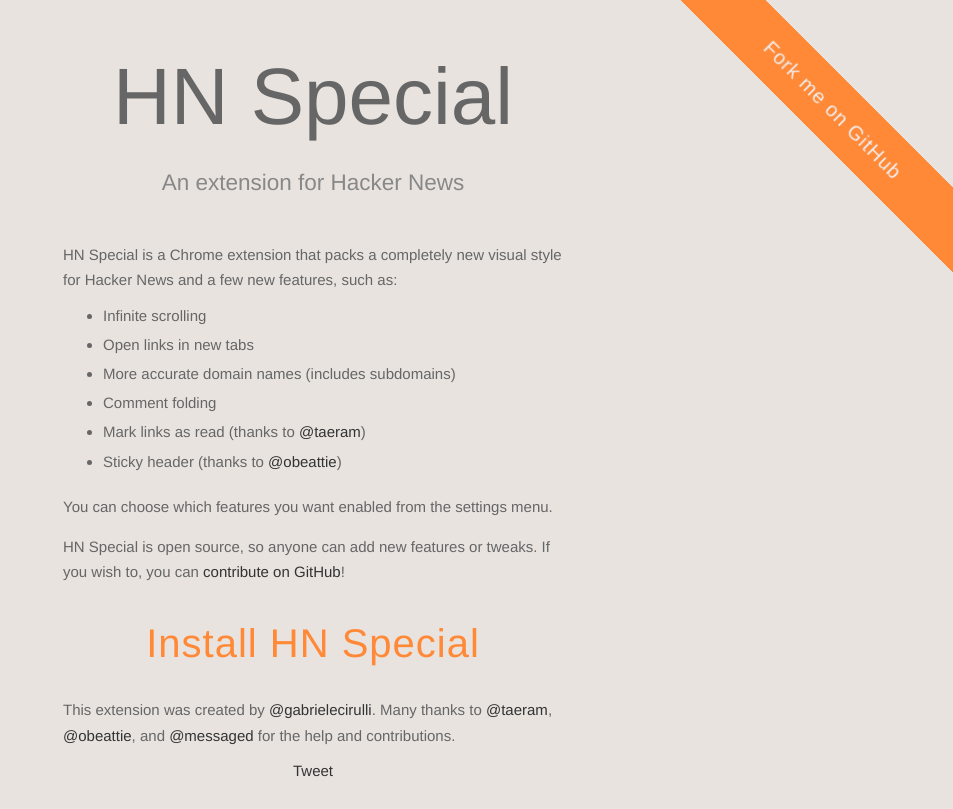
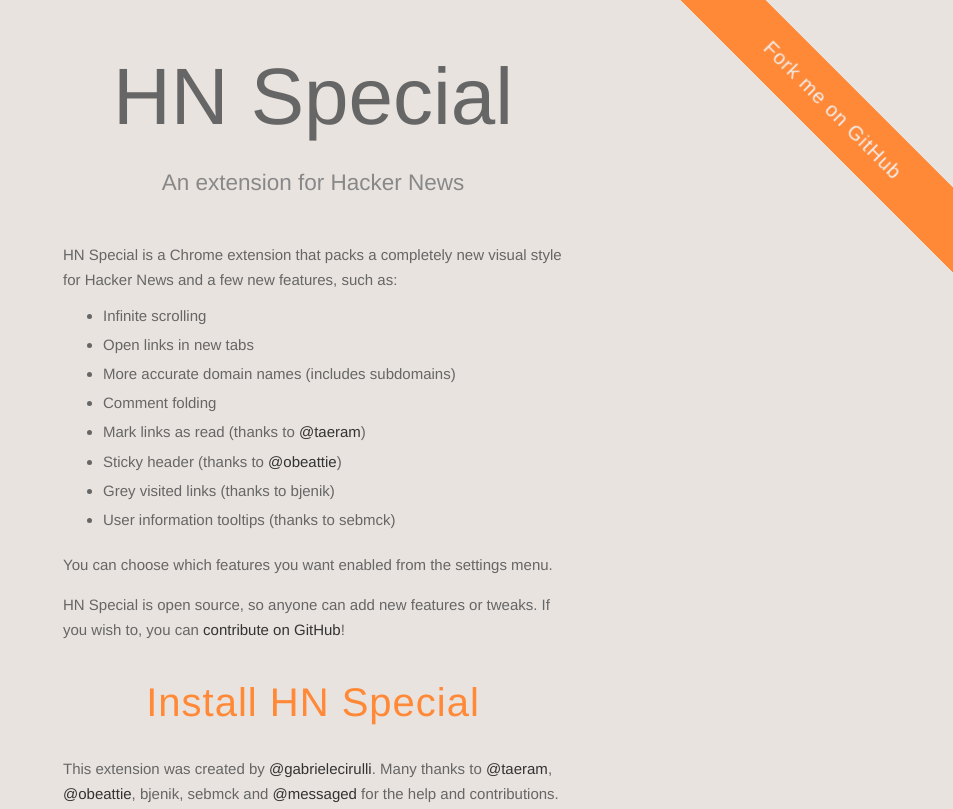
Before and after one commit to gabrielecirulli/hn-special, a plain HTML site: page index.html in a window 1280 px wide. Shown: the top 809 px of the page, without its empty margins (327-1280 px from the left). Drawn offline with Linux system fonts and the light colour scheme.

Commit message:
add credits for new features

```diff
--- a/index.html
+++ b/index.html
@@ -20,11 +20,13 @@
           <li>Comment folding</li>
           <li>Mark links as read (thanks to <a href="https://twitter.com/taeram/" target="_blank">@taeram</a>)</li>
           <li>Sticky header (thanks to <a href="https://twitter.com/obeattie" target="_blank">@obeattie</a>)</li>
+          <li>Grey visited links (thanks to bjenik)</li>
+          <li>User information tooltips (thanks to sebmck)</li>
         </ul>
         <p>You can choose which features you want enabled from the settings menu.</p>
         <p>HN Special is open source, so anyone can add new features or tweaks. If you wish to, you can <a href="https://github.com/gabrielecirulli/hn-special" target="_blank">contribute on GitHub</a>!</p>
         <a href="https://chrome.google.com/webstore/detail/hn-special-an-addition-to/cchaceegbflphbdpfocjalgjhjoahiia" target="_blank" class="install-link">Install HN Special</a>
-        <p>This extension was created by <a href="https://twitter.com/gabrielecirulli" target="_blank" class="twit-link">@gabrielecirulli</a>. Many thanks to <a href="https://twitter.com/taeram/" target="_blank">@taeram</a>, <a href="https://twitter.com/obeattie" target="_blank">@obeattie</a>, and <a href="https://twitter.com/messaged" target="_blank">@messaged</a> for the help and contributions.</p>
+        <p>This extension was created by <a href="https://twitter.com/gabrielecirulli" target="_blank" class="twit-link">@gabrielecirulli</a>. Many thanks to <a href="https://twitter.com/taeram/" target="_blank">@taeram</a>, <a href="https://twitter.com/obeattie" target="_blank">@obeattie</a>, bjenik, sebmck and <a href="https://twitter.com/messaged" target="_blank">@messaged</a> for the help and contributions.</p>
         <div class="sharing">
           <a href="https://twitter.com/share" class="twitter-share-button" data-text="HN Special — An extension and theme for Hacker News" data-via="gabrielecirulli">Tweet</a>
 <script>!function(d,s,id){var js,fjs=d.getElementsByTagName(s)[0],p=/^http:/.test(d.location)?'http':'https';if(!d.getElementById(id)){js=d.createElement(s);js.id=id;js.src=p+'://platform.twitter.com/widgets.js';fjs.parentNode.insertBefore(js,fjs);}}(document, 'script', 'twitter-wjs');</script>
```
